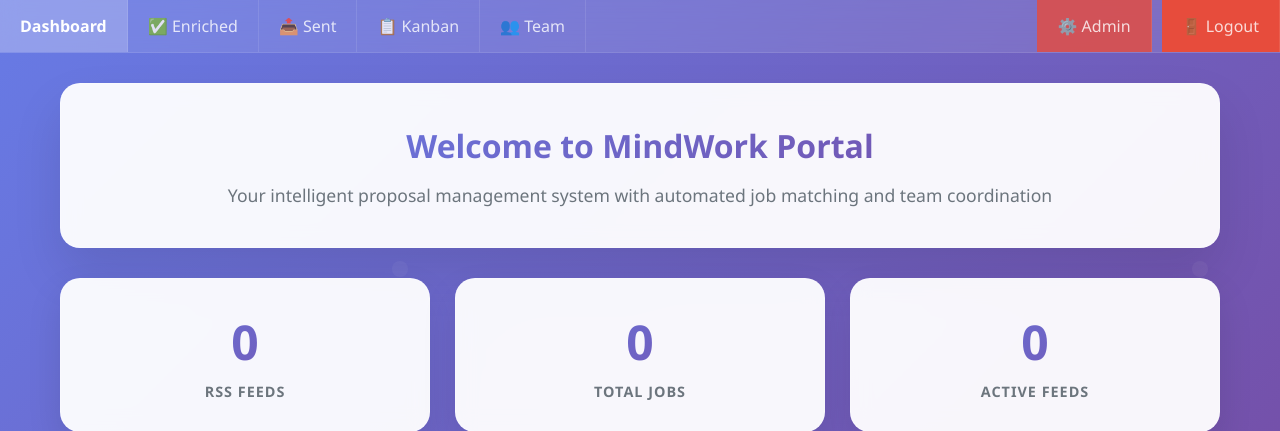
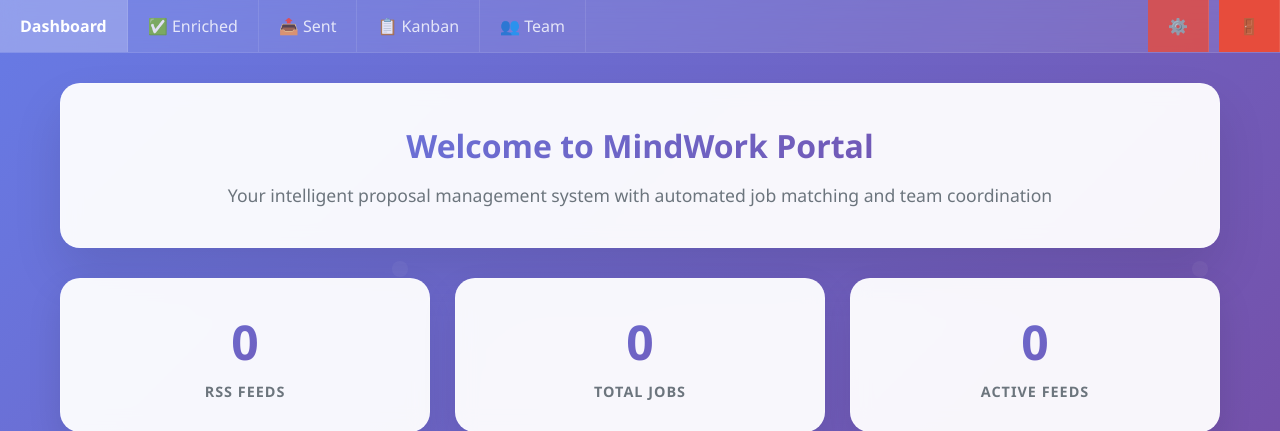
Before and after one commit to mady202220/MindWork, a Flask app: page / in a window 1280 px wide. Shown: the part 131-562 px from the top of the page. Run offline with Flask 3, Linux system fonts and the light colour scheme; the visitor is signed in with stand-in values (Sample User, id 1); data that the repository does not hold is empty; some libraries are stand-ins or nearby versions.

Commit message:
Use icon-only buttons for Admin and Logout to save navigation space

```diff
--- a/templates/admin.html
+++ b/templates/admin.html
@@ -50,8 +50,8 @@
         <a href="/sent-jobs" class="nav-tab">📤 Sent</a>
         <a href="/kanban" class="nav-tab">📋 Kanban</a>
         <a href="/team-management" class="nav-tab">👥 Team</a>
-        <a href="/admin" class="nav-tab admin-tab active">⚙️ Admin</a>
-        <a href="/logout" class="nav-tab" style="background: #e74c3c; margin-left: 10px;">🚪 Logout</a>
+        <a href="/admin" class="nav-tab admin-tab active">⚙️</a>
+        <a href="/logout" class="nav-tab" style="background: #e74c3c; margin-left: 10px;">🚪</a>
     </div>
 
     <div class="container">
--- a/templates/enriched_jobs.html
+++ b/templates/enriched_jobs.html
@@ -198,8 +198,8 @@
         <a href="/sent-jobs" class="nav-tab">📤 Sent</a>
         <a href="/kanban" class="nav-tab">📋 Kanban</a>
         <a href="/team-management" class="nav-tab">👥 Team</a>
-        <a href="/admin" class="nav-tab admin-tab">⚙️ Admin</a>
-        <a href="/logout" class="nav-tab" style="background: #e74c3c; margin-left: 10px;">🚪 Logout</a>
+        <a href="/admin" class="nav-tab admin-tab">⚙️</a>
+        <a href="/logout" class="nav-tab" style="background: #e74c3c; margin-left: 10px;">🚪</a>
     </div>
 
     <div class="container" style="max-width: 1200px; margin: 30px auto; padding: 0 20px;">
--- a/templates/kanban.html
+++ b/templates/kanban.html
@@ -122,8 +122,8 @@
         <a href="/sent-jobs" class="nav-tab">📤 Sent</a>
         <a href="/kanban" class="nav-tab active">📋 Kanban</a>
         <a href="/team-management" class="nav-tab">👥 Team</a>
-        <a href="/admin" class="nav-tab admin-tab">⚙️ Admin</a>
-        <a href="/logout" class="nav-tab" style="background: #e74c3c; margin-left: 10px;">🚪 Logout</a>
+        <a href="/admin" class="nav-tab admin-tab">⚙️</a>
+        <a href="/logout" class="nav-tab" style="background: #e74c3c; margin-left: 10px;">🚪</a>
     </div>
 
     <div class="container" style="max-width: 1200px; margin: 30px auto; padding: 0 20px;">
--- a/templates/multi_rss_index.html
+++ b/templates/multi_rss_index.html
@@ -296,8 +296,8 @@
         <a href="/sent-jobs" class="nav-tab">📤 Sent</a>
         <a href="/kanban" class="nav-tab">📋 Kanban</a>
         <a href="/team-management" class="nav-tab">👥 Team</a>
-        <a href="/admin" class="nav-tab admin-tab">⚙️ Admin</a>
-        <a href="/logout" class="nav-tab" style="background: #e74c3c; margin-left: 10px;">🚪 Logout</a>
+        <a href="/admin" class="nav-tab admin-tab">⚙️</a>
+        <a href="/logout" class="nav-tab" style="background: #e74c3c; margin-left: 10px;">🚪</a>
     </div>
 
     <div class="container">
--- a/templates/rss_jobs.html
+++ b/templates/rss_jobs.html
@@ -75,8 +75,8 @@
         <a href="/sent-jobs" class="nav-tab">📤 Sent</a>
         <a href="/kanban" class="nav-tab">📋 Kanban</a>
         <a href="/team-management" class="nav-tab">👥 Team</a>
-        <a href="/admin" class="nav-tab admin-tab">⚙️ Admin</a>
-        <a href="/logout" class="nav-tab" style="background: #e74c3c; margin-left: 10px;">🚪 Logout</a>
+        <a href="/admin" class="nav-tab admin-tab">⚙️</a>
+        <a href="/logout" class="nav-tab" style="background: #e74c3c; margin-left: 10px;">🚪</a>
     </div>
 
     <div class="trello-container">
--- a/templates/sent_jobs.html
+++ b/templates/sent_jobs.html
@@ -207,8 +207,8 @@
         <a href="/sent-jobs" class="nav-tab active">📤 Sent</a>
         <a href="/kanban" class="nav-tab">📋 Kanban</a>
         <a href="/team-management" class="nav-tab">👥 Team</a>
-        <a href="/admin" class="nav-tab admin-tab">⚙️ Admin</a>
-        <a href="/logout" class="nav-tab" style="background: #e74c3c; margin-left: 10px;">🚪 Logout</a>
+        <a href="/admin" class="nav-tab admin-tab">⚙️</a>
+        <a href="/logout" class="nav-tab" style="background: #e74c3c; margin-left: 10px;">🚪</a>
     </div>
 
     <div class="container" style="max-width: 1200px; margin: 30px auto; padding: 0 20px;">
--- a/templates/team_management.html
+++ b/templates/team_management.html
@@ -43,8 +43,8 @@
         <a href="/sent-jobs" class="nav-tab">📤 Sent</a>
         <a href="/kanban" class="nav-tab">📋 Kanban</a>
         <a href="/team-management" class="nav-tab active">👥 Team</a>
-        <a href="/admin" class="nav-tab admin-tab">⚙️ Admin</a>
-        <a href="/logout" class="nav-tab" style="background: #e74c3c; margin-left: 10px;">🚪 Logout</a>
+        <a href="/admin" class="nav-tab admin-tab">⚙️</a>
+        <a href="/logout" class="nav-tab" style="background: #e74c3c; margin-left: 10px;">🚪</a>
     </div>
 
     <div class="container">
```
